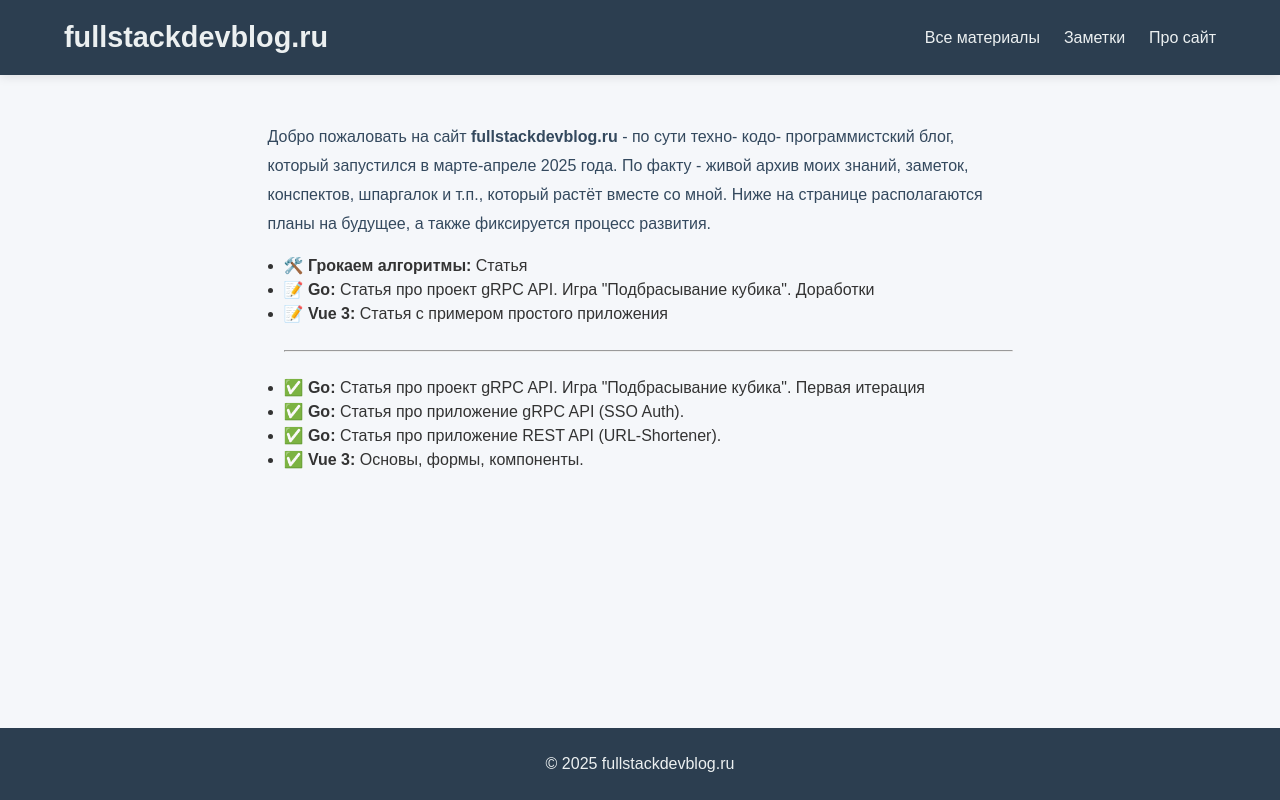
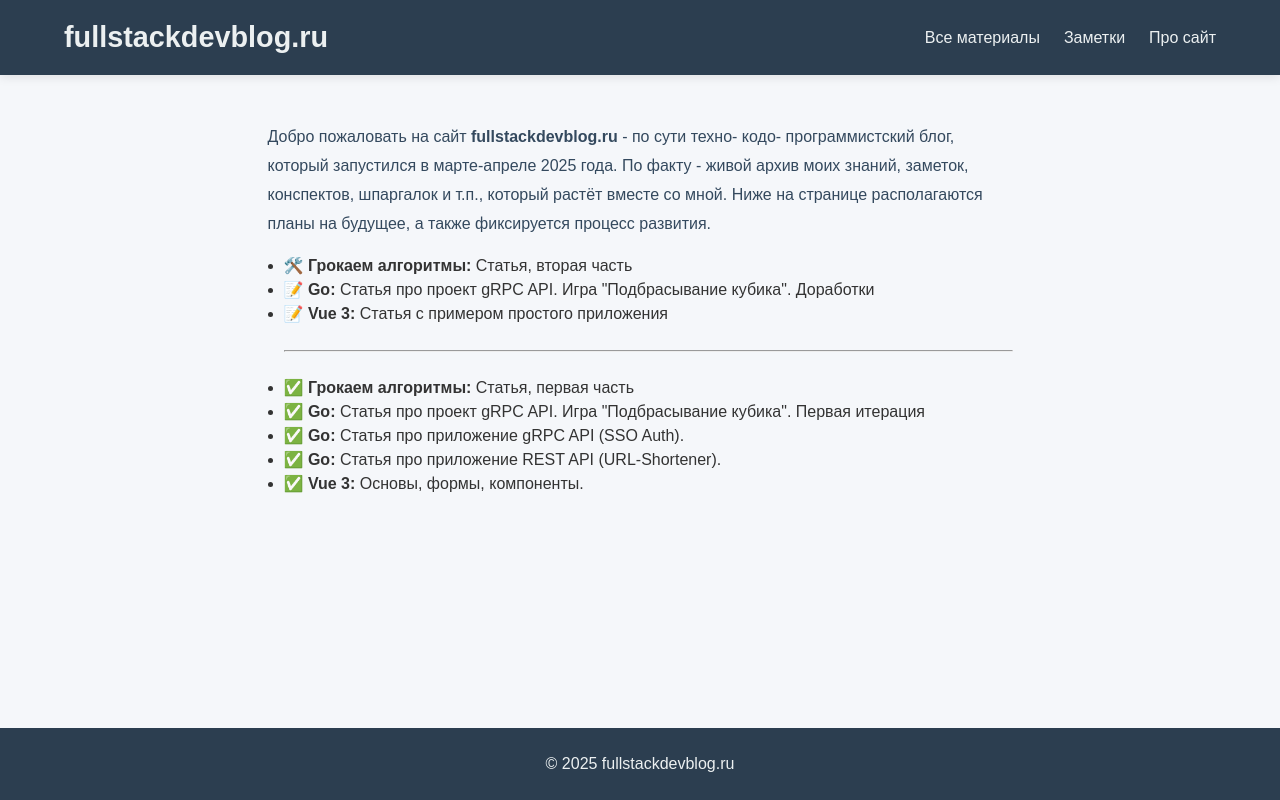
Before and after one commit to artemmj/mysite_restyle, a Vue app: page /about in a window 1280 px wide. Built offline with nearby package versions, Linux system fonts and the light colour scheme.

Commit message:
Фикс

```diff
--- a/src/views/AboutView.vue
+++ b/src/views/AboutView.vue
@@ -2,10 +2,11 @@
     <div class="about">
         <p>Добро пожаловать на сайт <b>fullstackdevblog.ru</b> - по сути техно- кодо- программистский блог, который запустился в марте-апреле 2025 года. По факту - живой архив моих знаний, заметок, конспектов, шпаргалок и т.п., который растёт вместе со мной. Ниже на странице располагаются планы на будущее, а также фиксируется процесс развития.</p>
         <ul>
-            <li>🛠️ <b>Грокаем алгоритмы: </b>Статья</li>
+            <li>🛠️ <b>Грокаем алгоритмы: </b>Статья, вторая часть</li>
             <li>📝 <b>Go: </b>Статья про проект gRPC API. Игра "Подбрасывание кубика". Доработки</li>
             <li>📝 <b>Vue 3: </b>Статья с примером простого приложения</li>
             <br><hr><br>
+            <li>✅ <b>Грокаем алгоритмы: </b>Статья, первая часть</li>
             <li>✅ <b>Go: </b>Статья про проект gRPC API. Игра "Подбрасывание кубика". Первая итерация</li>
             <li>✅ <b>Go:</b> Статья про приложение gRPC API (SSO Auth).</li>
             <li>✅ <b>Go:</b> Статья про приложение REST API (URL-Shortener).</li>
```
